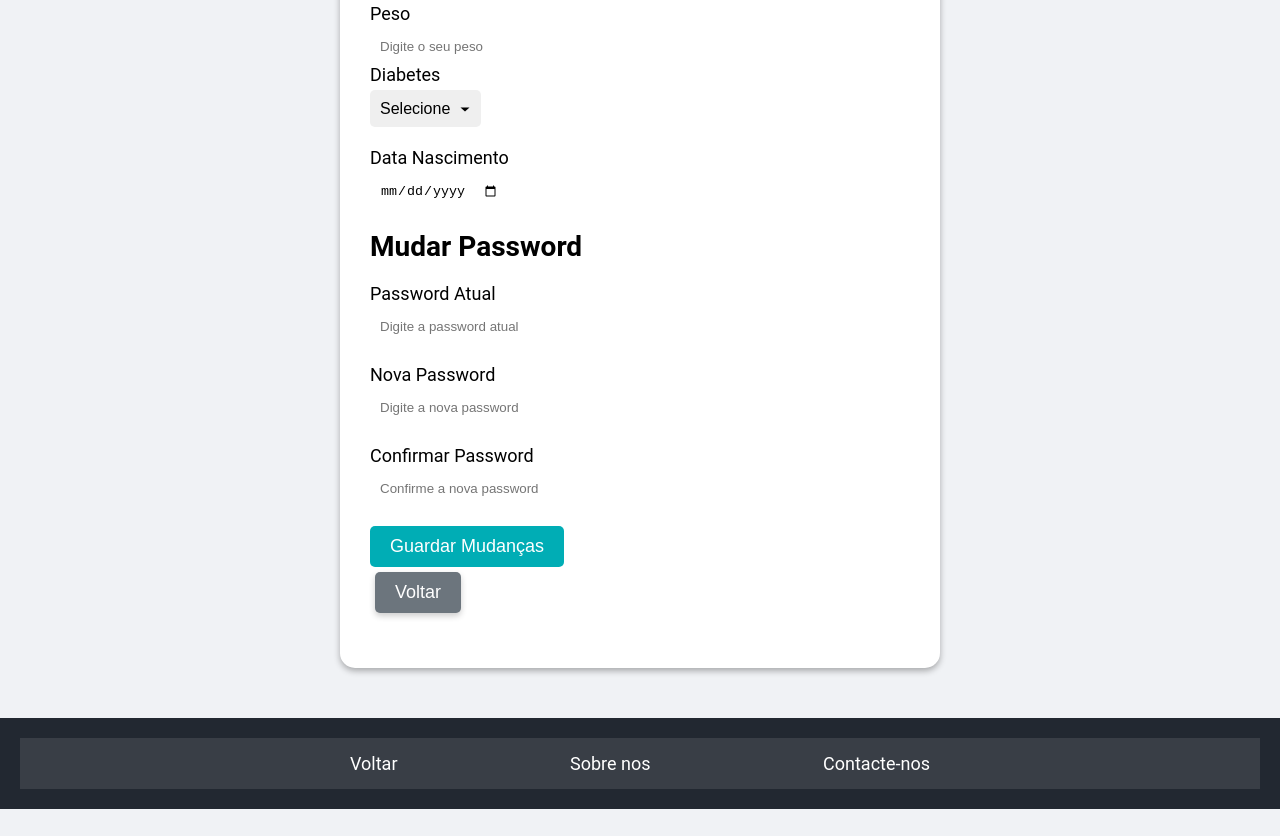
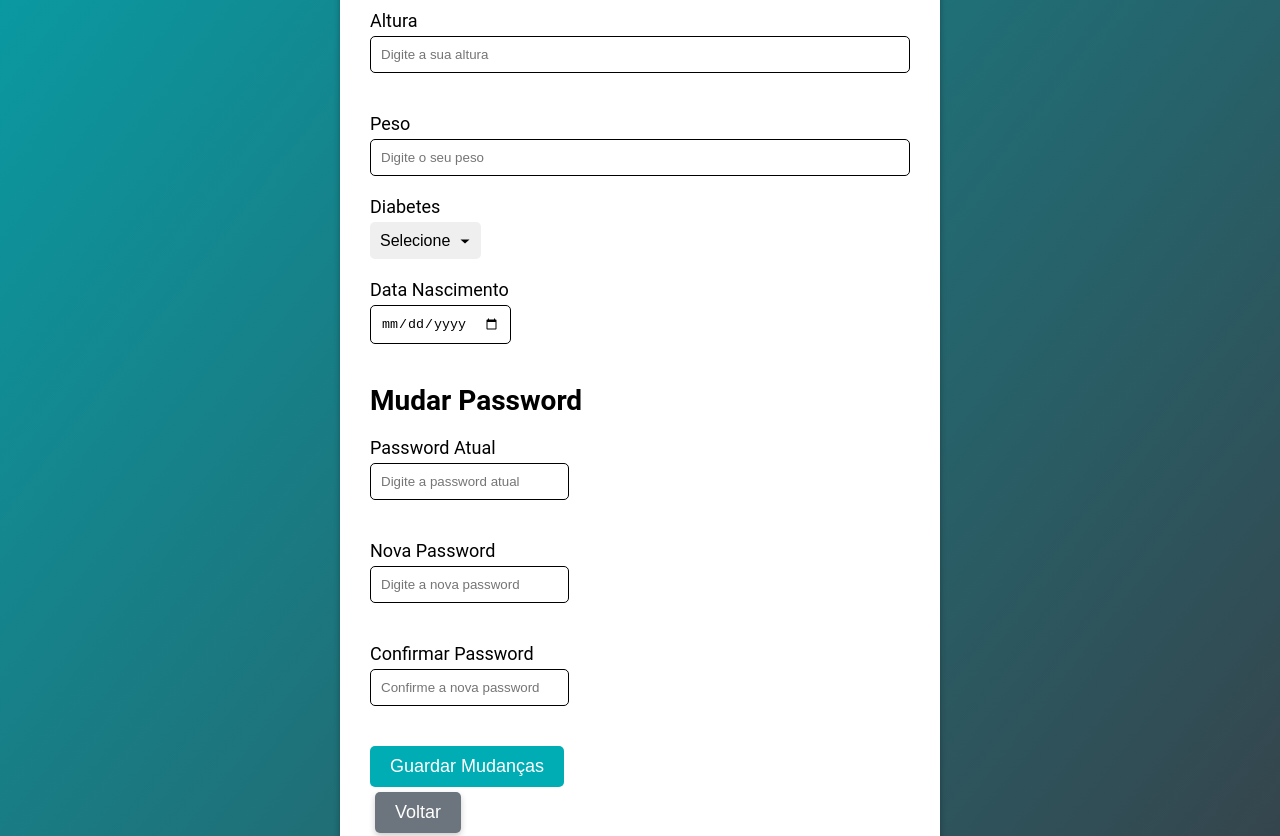
Before and after one commit to DEISI-ULHT-TFC-2022-23/TFC-DEISI269-KaiAki-Platorma-Quedas, a website: page src/Paginas/pagina_definicoes.html in a window 1280 px wide. Shown: the part 597-1433 px from the top of the page. Before the commit the page ends 1406 px from the top, so only its background shows below. Drawn offline with Linux system fonts and the light colour scheme.

Commit message:
mais css e html

```diff
--- a/src/Paginas/definicoes.css
+++ b/src/Paginas/definicoes.css
@@ -9,7 +9,7 @@
 body {
     font-family: 'Roboto', sans-serif;
     font-size: 16px;
-    background-color: #f0f2f5;
+    background: linear-gradient(to bottom right, #00adb5, #393e46);
     min-height: 100vh;
 }
 
@@ -27,7 +27,7 @@ header h1 {
 nav {
     display: flex;
     justify-content: center;
-    background-color: #393e46;
+    background-color: #222831;
     padding: 10px 0;
 }
 
@@ -45,8 +45,9 @@ nav li {
 
 nav a {
     color: #ffffff;
+    font-weight: bold;
     text-decoration: none;
-    font-size: 18px;
+    font-size: 22px;
     transition: all 0.3s ease-in-out;
 }
 nav a:active,
@@ -88,6 +89,7 @@ form {
     display: flex;
     flex-direction: column;
     align-items: flex-start;
+
     margin-bottom:
         20px;
         }
@@ -114,6 +116,12 @@ form {
             background-size: 12px;
             padding-right: 30px;
         }
+                input:not([type="submit"]):not([id="diabetes"]) {
+                    border: 1.5px solid black;
+                    border-radius: 5px;
+                    padding: 10px;
+                    margin-bottom: 20px;
+                }
 
         input[type="submit"],
         button[type="submit"] {
```
